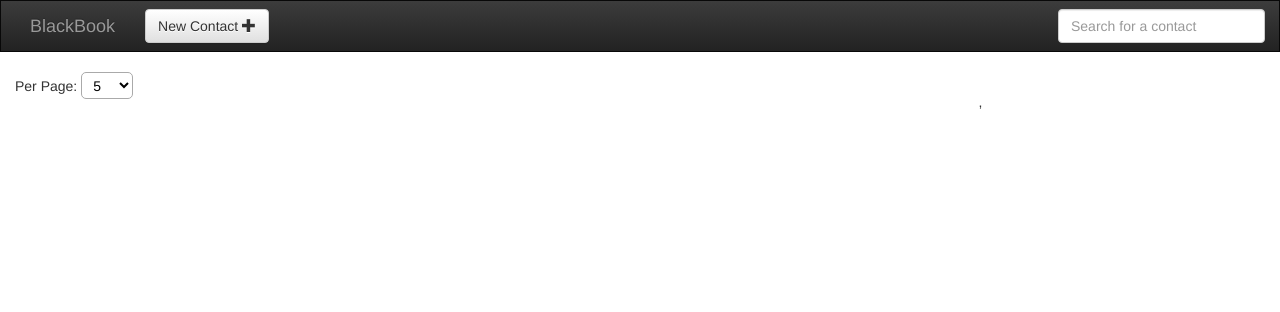
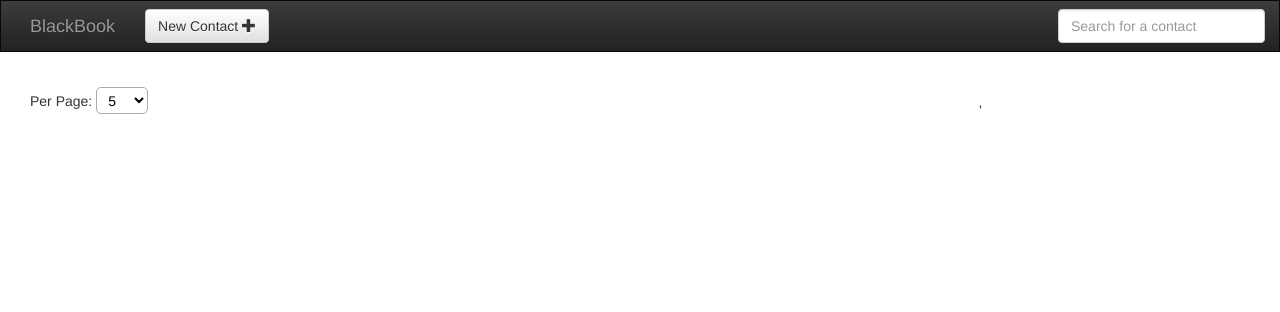
Before and after one commit to ievans3024/BlackBook, a Flask app: page / in a window 1280 px wide. Shown: the top 312 px of the page. Run offline with Flask 2, Linux system fonts and the light colour scheme; data that the repository does not hold is empty; some libraries are stand-ins or nearby versions.

Commit message:
* some frontend design changes

```diff
--- a/blackbook/static/css/blackbook.css
+++ b/blackbook/static/css/blackbook.css
@@ -63,6 +63,11 @@
     margin: 0 0 1em 0;
 }
 
+#entries .entry {
+    float: left;
+    clear: both;
+}
+
 #entries .entry:hover {
     cursor: pointer;
 }
@@ -85,11 +90,16 @@
     border-radius: 5px;
 }
 
+.entry-nav {
+    float: left;
+    clear: both;
+}
+
 /* TODO: style these in a responsive way */
 .entry-nav .pages a {
     display: block;
     float: left;
-    margin: 0 1em;
+    margin: .25em .25em;
     padding: .25em .5em;
     border-style: solid;
     border-width: 1px;
@@ -108,6 +118,11 @@
     cursor: default;
 }
 
+.entry-nav .per-page-container {
+    margin: 1em 0;
+    padding: 0 .25;
+}
+
 .city:after {
     content: ','
 }
--- a/blackbook/templates/base.html
+++ b/blackbook/templates/base.html
@@ -67,15 +67,17 @@
             <hr class="hidden-sm hidden-md hidden-lg col-xs-12">
             <div id="entries" class="col-xs-12 col-sm-6 col-md-8 col-lg-9">
                 <div class="entry-nav">
-                    <span class="pages">
+                    <span class="pages col-xs-12">
                         <a ng-repeat="nav in listNavigation" ng-click="getContactList(nav.uri)" rel="[[nav.rel]]">[[nav.prompt]]</a>
                     </span>
-                    <span>Per Page: </span>
-                    <select class="per-page" ng-model="listPerPage" ng-pattern="/^\d+$/" ng-change="refreshList()">
-                        <option value="5" selected>5</option>
-                        <option value="10">10</option>
-                        <option value="20">20</option>
-                    </select>
+                    <span class="per-page-container col-xs-12">
+                        Per Page:
+                        <select class="per-page" ng-model="listPerPage" ng-pattern="/^\d+$/" ng-change="refreshList()">
+                            <option value="5" selected>5</option>
+                            <option value="10">10</option>
+                            <option value="20">20</option>
+                        </select>
+                    </span>
                 </div>
                 <div class="entry" ng-repeat="contact in contactList">
                     <h3 class="name" ng-click="getContact(contact.href)">
```
